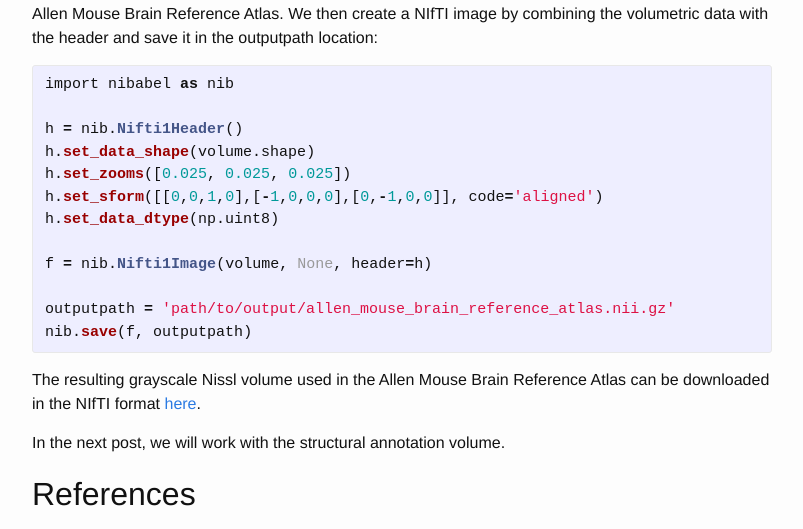
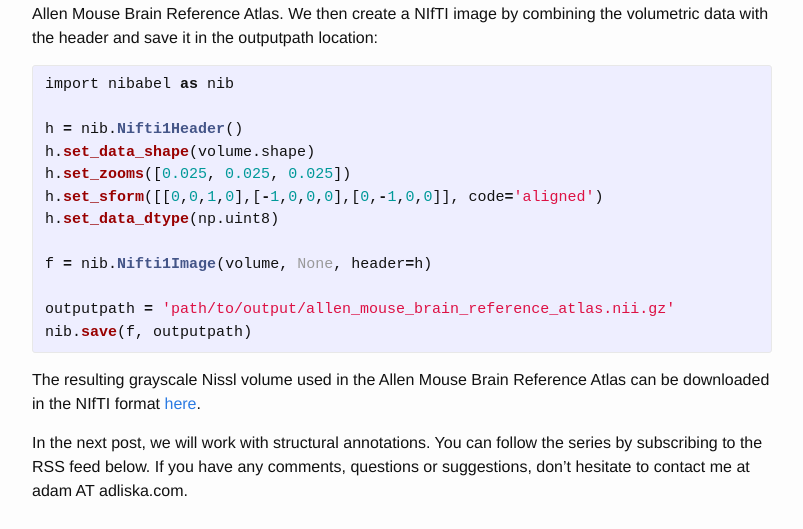
Before and after one commit to adliska/adliska.github.io, a Jekyll site: the page built from _posts/2015-02-01-working-with-the-allen-mouse-brain-reference-atlas.md, in a window 1280 px wide and 900 px high, scrolled down 2809 px, cut to the strip 0-529 px from the top of the window. Shown: the whole strip, without its empty margins (238-1041 px from the left). Built offline with Jekyll 4.4.1, drawn with Linux system fonts in a browser that asks for light colours.

Commit message:
post updates

```diff
--- a/_posts/2015-02-01-working-with-the-allen-mouse-brain-reference-atlas.md
+++ b/_posts/2015-02-01-working-with-the-allen-mouse-brain-reference-atlas.md
@@ -173,7 +173,9 @@ The resulting grayscale Nissl volume used in the Allen Mouse Brain Reference
 Atlas can be downloaded in the NIfTI format
 [here](/downloads/other/allen_mouse_brain_reference_atlas.nii.gz).
 
-In the next post, we will work with the structural annotation volume.
+In the next post, we will work with structural annotations. You can follow the
+series by subscribing to the RSS feed below. If you have any comments,
+questions or suggestions, don't hesitate to contact me at adam AT adliska.com.
 
 References
 ----------
```
Also changed, not shown: 2 other files.
